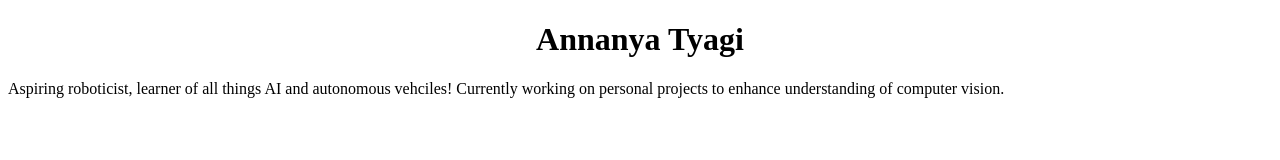
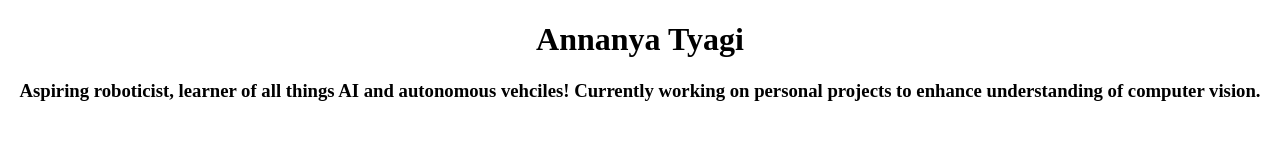
Before and after one commit to annanyatyagi12/annanya_tyagi.github.io, a plain HTML site: page index.html in a window 1280 px wide. Drawn offline with Linux system fonts and the light colour scheme.

Commit message:
center align description

```diff
--- a/index.html
+++ b/index.html
@@ -9,6 +9,11 @@ h1 {
     text-align: center;
 }
 
+h3 {
+    text-align: center;
+}
+
+
 </style>
 </head>
 
@@ -17,7 +22,7 @@ h1 {
 
 <h1>Annanya Tyagi</h1>
 
-<p>Aspiring roboticist, learner of all things AI and autonomous vehciles! Currently working on personal projects to enhance understanding of computer vision. </p>
+<h3>Aspiring roboticist, learner of all things AI and autonomous vehciles! Currently working on personal projects to enhance understanding of computer vision. </h3>
 
 </body>
 </html>
```
